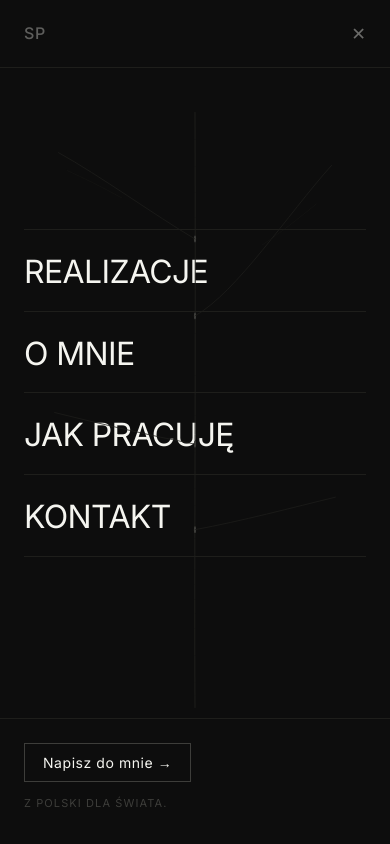
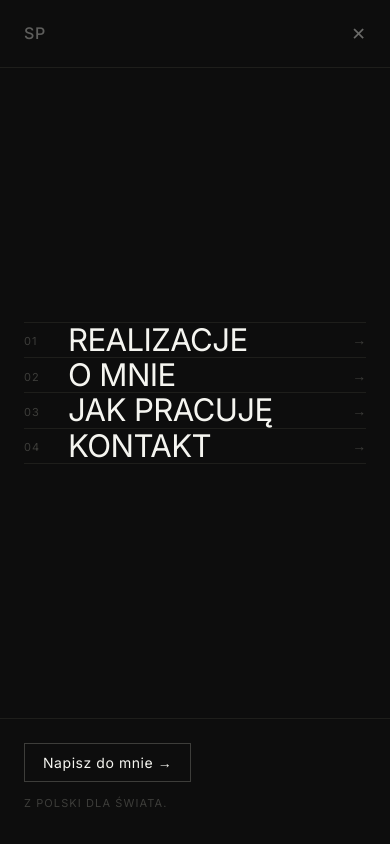
Before and after one commit to Simoart-Studio/Mysite, a Next.js app: page / in a window 390 px wide. Both pictures are taken after a click on the button "Otwórz menu". Shown: the top 844 px of the page. Built offline with nearby package versions, Linux system fonts and the light colour scheme.

Commit message:
update mobile-first

```diff
--- a/src/components/MenuOverlay/MenuOverlay.module.scss
+++ b/src/components/MenuOverlay/MenuOverlay.module.scss
@@ -40,12 +40,15 @@
   overflow: hidden;
 }
 
-/* SVG rozciągnięte na cały obszar */
+/* SVG rozciągnięte na cały obszar — ukryte na mobile/tablet */
 .treeSvg {
   position: absolute;
   inset: 0;
   width: 100%;
   height: 100%;
+
+  @include respond-to('mobile') { display: none; }
+  @include respond-to('tablet') { display: none; }
 }
 
 /* Pień */
@@ -145,41 +148,66 @@
   &:focus-visible { @include focus-ring; }
 }
 
-/* ─── Mobile fallback (lista pionowa) ─── */
+/* ─── Mobile nav ─── */
 .mobileNav {
   display: none;
   flex-direction: column;
   justify-content: center;
   height: 100%;
-  padding: var(--s-8) var(--s-6);
+  padding-inline: var(--s-6);
 
-  @include respond-to('mobile')  { display: flex; }
-  @include respond-to('tablet')  { display: flex; }
+  @include respond-to('mobile') { display: flex; }
+  @include respond-to('tablet') { display: flex; }
 }
 
 .mobileItem {
+  overflow: hidden;
   border-bottom: 1px solid var(--color-border);
-  overflow: hidden;
 
   &:first-child { border-top: 1px solid var(--color-border); }
 }
 
-.mobileClip {
-  /* sam klipper dla animacji wave */
+.mobileRow {
+  display: flex;
+  align-items: center;
+  gap: var(--s-4);
+  padding-block: var(--s-5) var(--s-4);
+  transition: opacity var(--dur-fast) var(--ease-out);
+
+  &:active { opacity: 0.4; }
+
+  @include respond-to('tablet') {
+    &:hover { opacity: 0.4; }
+  }
+}
+
+.mobileNum {
+  font-size: var(--fs-label);
+  font-weight: 400;
+  letter-spacing: var(--tracking-label);
+  color: var(--color-text-dim);
+  width: 28px;
+  flex-shrink: 0;
+  padding-top: 3px;
 }
 
 .mobileLink {
-  display: block;
-  padding-block: var(--s-4) var(--s-3);
-  font-size: clamp(2rem, 8vw, 3.5rem);
+  flex: 1;
+  font-size: clamp(1.8rem, 8vw, 3rem);
   font-weight: 200;
   letter-spacing: -0.02em;
+  line-height: 1.1;
   text-transform: uppercase;
   color: var(--color-text);
   text-decoration: none;
 
-  &:hover        { opacity: 0.4; }
   &:focus-visible { @include focus-ring; }
+}
+
+.mobileArrow {
+  font-size: var(--fs-small);
+  color: var(--color-text-dim);
+  flex-shrink: 0;
 }
 
 /* ─── Bottom ─── */
--- a/src/components/MenuOverlay/MenuOverlay.tsx
+++ b/src/components/MenuOverlay/MenuOverlay.tsx
@@ -222,18 +222,23 @@ export function MenuOverlay() {
               ))}
             </nav>
 
-            {/* Mobile fallback */}
+            {/* Mobile nav */}
             <nav className={styles.mobileNav} aria-label="Nawigacja główna">
               {ITEMS.map((item, i) => (
                 <div key={item.href} className={styles.mobileItem}>
                   <motion.div
+                    className={styles.mobileRow}
                     initial={{ y: '110%' }}
                     animate={{ y: 0 }}
-                    transition={{ duration: d(0.75), delay: d(0.08 + i * 0.14), ease: E_WAVE }}
+                    transition={{ duration: d(0.7), delay: d(0.06 + i * 0.12), ease: E_WAVE }}
                   >
+                    <span className={styles.mobileNum} aria-hidden="true">
+                      {String(i + 1).padStart(2, '0')}
+                    </span>
                     <Link href={item.href} className={styles.mobileLink} onClick={close}>
                       {item.label}
                     </Link>
+                    <span className={styles.mobileArrow} aria-hidden="true">→</span>
                   </motion.div>
                 </div>
               ))}
--- a/src/components/Nav/Nav.module.scss
+++ b/src/components/Nav/Nav.module.scss
@@ -3,6 +3,7 @@
   inset: 0 0 auto;
   z-index: 100;
   height: var(--nav-height);
+  overflow: hidden;
   transition:
     background var(--dur-base) var(--ease-in-out),
     border-color var(--dur-base) var(--ease-in-out),
@@ -36,6 +37,10 @@
   display: flex;
   align-items: center;
   gap: var(--s-4);
+}
+
+.ctaWrap {
+  @include respond-to('mobile') { display: none; }
 }
 
 .logo {
--- a/src/components/Nav/Nav.tsx
+++ b/src/components/Nav/Nav.tsx
@@ -37,7 +37,9 @@ export function Nav() {
         </button>
 
         <div className={styles.right}>
-          <NavCta onClick={openContact} />
+          <div className={styles.ctaWrap}>
+            <NavCta onClick={openContact} />
+          </div>
 
           <button
             type="button"
--- a/src/styles/globals.scss
+++ b/src/styles/globals.scss
@@ -123,6 +123,7 @@ html {
   -webkit-text-size-adjust: 100%;
   text-size-adjust: 100%;
   cursor: none; /* hidden in favour of custom cursor */
+  overflow-x: hidden;
 
   @media (prefers-reduced-motion: reduce) {
     scroll-behavior: auto;
```
